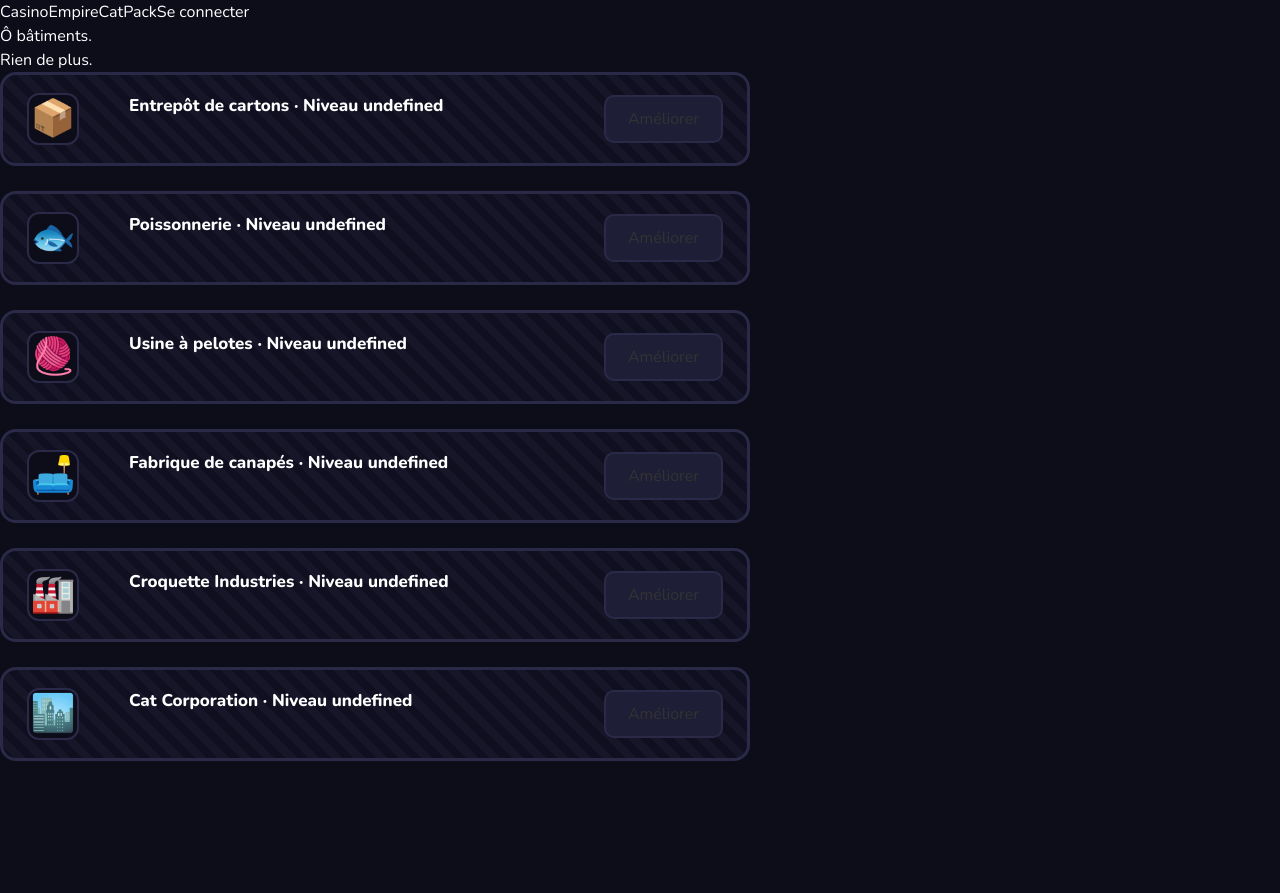
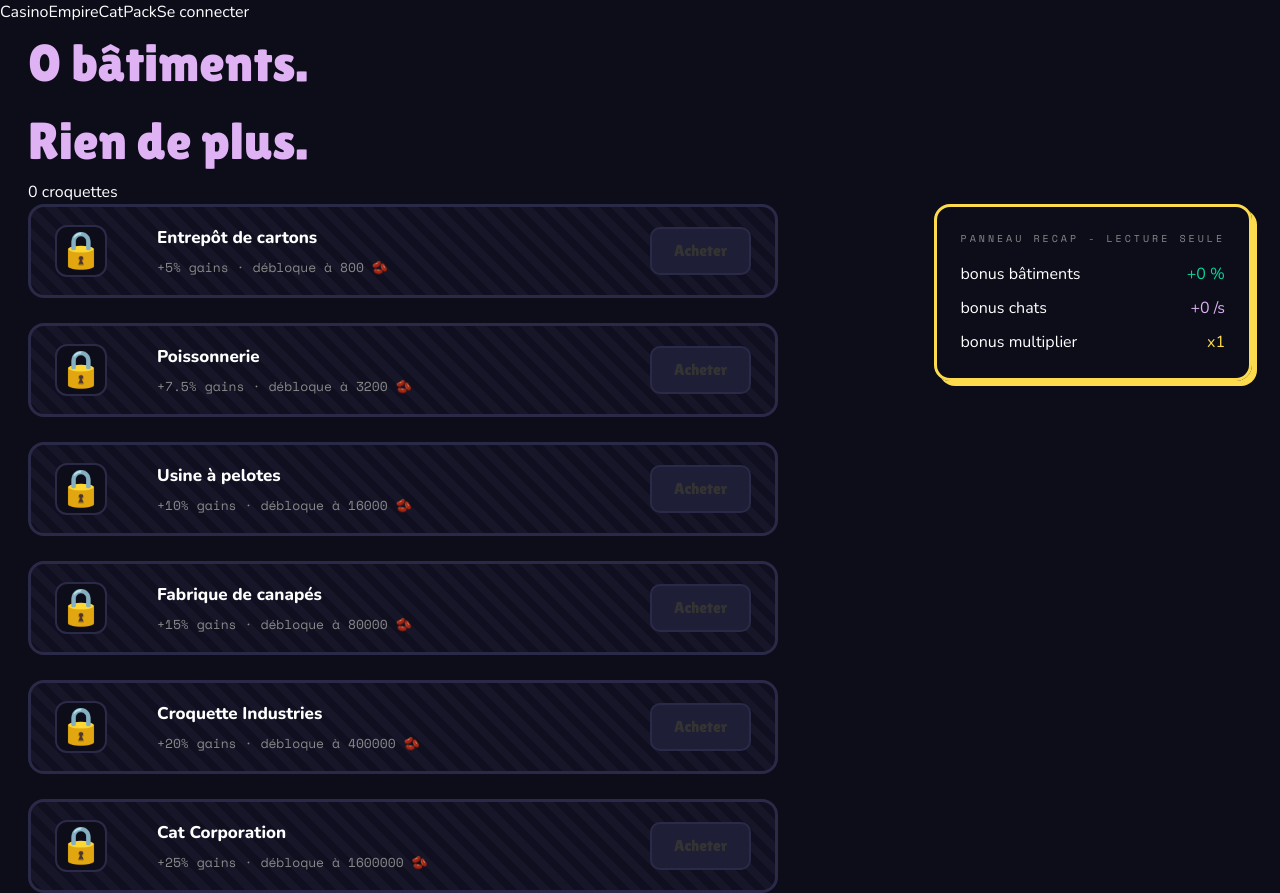
Before and after one commit to RieuThomas/Catzino, a Next.js app: page /empire in a window 1280 px wide. Before the commit the page ends 800 px from the top, so only its background shows below. Built offline with nearby package versions, Linux system fonts and the light colour scheme; no server answers.

Commit message:
empire avancement

```diff
--- /dev/null
+++ b/app/empire/_component/bonusinfos.tsx
@@ -0,0 +1,14 @@
+type BonusProps = {
+    text: string,
+    value: number,
+}
+
+export default function BonusInfos({text, value}: BonusProps) {
+    const textColor = text=="chats" ? "text-[#dfb2f4]" : text=="bâtiments" ? "text-[#06d6a0]" : "text-[#fcdc4d]"
+    const textUnit = text=="chats" ? "/s" : text=="bâtiments" ? "%" : ""
+    const plusfois = text=="multiplier" ? "x" : "+"
+    return <div className="flex flex-row justify-between">
+        <p>bonus {text}</p>
+        <p className={textColor}>{plusfois}{value} {textUnit}</p>
+    </div>
+}
--- a/app/empire/_component/cardsection.tsx
+++ b/app/empire/_component/cardsection.tsx
@@ -7,30 +7,36 @@ type BuildingCardProps = {
     bonus_per_level: number;
     max_level: number;
     level: number;
+    onUpgrade: () => void;
+    currency: number;
 };
 
-export default function BuildingCard({id, name, icon, base_price, price_growth, bonus_per_level, max_level, level}: BuildingCardProps) {
+export default function BuildingCard({id, name, icon, base_price, price_growth, bonus_per_level, max_level, level, onUpgrade, currency}: BuildingCardProps) {
     const displayIcon = level == 0 ? "🔒" : icon;
     const displayName = level == 0 ? name : `${name} · Niveau ${level}`;
     const bonusText =
-        level == 0 ? `+${level * bonus_per_level * 100}% · débloque à ${Math.floor(base_price * price_growth ** (level + 1))} 🫘`
-        : level < max_level ? `+${level * bonus_per_level * 100}% · améliorer ${Math.floor(base_price * price_growth ** (level + 1))} 🫘`
-        : "";
+        level == 0 ? `+${bonus_per_level * 100}% gains · débloque à ${Math.floor(base_price * price_growth ** (level + 1))} 🫘`
+        : level < max_level ? `+${level * bonus_per_level * 100}% gains · améliorer ${Math.floor(base_price * price_growth ** (level + 1))} 🫘`
+        : `+${bonus_per_level * 1000}% gains`;
     const buttonLabel =
         level == 0 ? "Acheter"
         : level == max_level ? "Max"
         : "Améliorer";
 
+    const canBuy =
+        level < max_level ? currency >= Math.floor(base_price * price_growth ** (level + 1))
+        : false
+
     const containerClass = `flex flex-row justify-between w-[750px] border rounded-[16px] border-3 py-[18px] px-[24px] ${
-        level > 0 ? "bg-[#161628] border-[#06d6a0]" : "border-[#2a2a48] bg-[repeating-linear-gradient(45deg,rgb(15,15,32),rgb(15,15,32)_8px,rgb(22,22,40)_8px,rgb(22,22,40)_16px)]"
+        level > 0 ? "bg-[#161628] border-[#06d6a0] shadow-[4px_4px_0px_0px_#044d39]" : "border-[#2a2a48] bg-[repeating-linear-gradient(45deg,rgb(15,15,32),rgb(15,15,32)_8px,rgb(22,22,40)_8px,rgb(22,22,40)_16px)]"
     }`;
 
     const containerIcon = `bg-[#0d0d1a] flex border rounded-[12px] border-2 w-[52px] h-[52px] justify-center items-center ${
         level > 0 ? "border-[#06d6a0]" : "border-[#2a2a48]"
     }`;
 
-    const containerButton = `text-[16px] py-[10px] px-[22px] border-2 rounded-[10px] text-[16px] ${
-        level > 0 ? "bg-[#06d6a0] border-[#0da87d] text-[#0d0d1a]" : "bg-[#1e1e36] border-[#2a2a48] text-[#333333]"
+    const containerButton = `font-lilitaone text-[16px] py-[10px] px-[22px] border-2 rounded-[10px] text-[16px] ${
+        canBuy ? "bg-[#06d6a0] border-[#0da87d] text-[#0d0d1a] shadow-[3px_3px_0px_0px_#027a5c] cursor-pointer" : "bg-[#1e1e36] border-[#2a2a48] text-[#333333]"
     }`;
 
     return (
@@ -40,12 +46,12 @@ export default function BuildingCard({id, name, icon, base_price, price_growth,
                     <p className="text-4xl">{displayIcon}</p>
                 </div>
                 <div className="flex flex-col justify-between">
-                    <p className="font-extrabold text-[17px]">{displayName}</p>
-                    <p className="text-[#888888] text-[13px]">{bonusText}</p>
+                    <p className="font-nunito font-extrabold text-[17px]">{displayName}</p>
+                    <p className="font-spacemono text-[#888888] text-[13px]">{bonusText}</p>
                 </div>
             </div>
             <div className="flex justify-center items-center">
-                <button className={containerButton}>
+                <button className={containerButton} onClick={onUpgrade}>
                     {buttonLabel}
                 </button>
             </div>
--- a/app/empire/page.tsx
+++ b/app/empire/page.tsx
@@ -1,17 +1,129 @@
-import databuildings from "./../_data/buildings.json"
-import CardSection from "./_component/cardsection"
+"use client";
 
+import { useEffect, useState } from "react";
+import databuildings from "./../_data/buildings.json";
+import CardSection from "./_component/cardsection";
+import BonusInfos from "./_component/bonusinfos";
+import { supabase } from "@/lib/supabase";
 
 export default function EmpirePage() {
-  const buildings = databuildings.buildings
+  const buildings = databuildings.buildings;
 
-  return <main>
-    <p className="text-[]">Ô bâtiments.</p>
-    <p>Rien de plus.</p>
-    <div className="flex flex-col gap-[25px]">
-      {buildings.map((building)=>(
-        <CardSection id={building.id} name={building.name} icon={building.icon} base_price={building.base_price} price_growth={building.price_growth} bonus_per_level={building.bonus_per_level} max_level={building.max_level} level={building.level}/>
-      ))}
+  const [levels, setLevels] = useState<Record<string, number>>({});
+  const [currency, setCurrency] = useState(0);
+  const [userId, setUserId] = useState<number | null>(null);
+  const [loading, setLoading] = useState(true);
+  const number = 0
+
+  useEffect(() => {
+    async function loadPlayerData() {
+      const { data: { user: authUser } } = await supabase.auth.getUser();
+      if (!authUser) {
+        setLoading(false);
+        return;
+      }
+
+      const { data: userRow, error: userError } = await supabase
+        .from("users")
+        .select("id")
+        .eq("auth_id", authUser.id)
+        .single();
+
+      if (userError || !userRow) {
+        console.error("Utilisateur introuvable :", userError);
+        setLoading(false);
+        return;
+      }
+
+      setUserId(userRow.id);
+
+      const { data: buildingsData } = await supabase
+        .from("player_buildings")
+        .select("building_id, niveau")
+        .eq("user_id", userRow.id);
+
+      if (buildingsData) {
+        const levelsMap: Record<string, number> = {};
+        buildingsData.forEach((row) => {
+          levelsMap[row.building_id] = row.niveau;
+        });
+        setLevels(levelsMap);
+      }
+
+      const { data: stateData } = await supabase
+        .from("player_state")
+        .select("croquettes")
+        .eq("id", userRow.id)
+        .single();
+
+      if (stateData) {
+        setCurrency(stateData.croquettes);
+      }
+
+      setLoading(false);
+    }
+
+    loadPlayerData();
+  }, []);
+
+  const handleUpgrade = async (building: (typeof buildings)[number]) => {
+    if (!userId) return;
+
+    const currentLevel = levels[building.id] ?? 0;
+    if (currentLevel >= building.max_level) return;
+
+    const cost = Math.floor(building.base_price * building.price_growth ** (currentLevel + 1));
+    if (currency < cost) return;
+
+    const newLevel = currentLevel + 1;
+    const newCurrency = currency - cost;
+
+    setLevels((prev) => ({ ...prev, [building.id]: newLevel }));
+    setCurrency(newCurrency);
+
+    const { error: upsertError } = await supabase
+      .from("player_buildings")
+      .upsert({ user_id: userId, building_id: building.id, niveau: newLevel });
+
+    const { error: stateError } = await supabase
+      .from("player_state")
+      .update({ croquettes: newCurrency })
+      .eq("id", userId);
+
+    if (upsertError || stateError) {
+      console.error("Erreur de sauvegarde :", upsertError ?? stateError);
+    }
+  };
+
+  const numberBuilt = Object.values(levels).filter((lvl) => lvl > 0).length;
+
+  if (loading) {
+    return <main className="px-[28px]">Chargement...</main>;
+  }
+
+  return <main className="px-[28px]">
+    <h1 className="font-lilitaone text-[52px] text-[#dfb2f4]">
+      {number} bâtiments.
+      <br />
+      Rien de plus.</h1>
+    <p>{currency} croquettes</p>
+    <div className="flex flex-row justify-between">
+      <div className="flex flex-col gap-[25px]">
+        {buildings.map((building)=>(
+          <CardSection key={building.id} id={building.id} name={building.name} icon={building.icon} base_price={building.base_price} price_growth={building.price_growth} bonus_per_level={building.bonus_per_level} max_level={building.max_level} level={levels[building.id] ?? 0} onUpgrade={() => handleUpgrade(building)} currency={currency}/>
+        ))}
+      </div>
+      <div className="sticky top-20 border-3 border-[#fcdc4d] rounded-[16px] p-[24px] h-max shadow-[5px_5px_0px_#fcdc4d]">
+        <p className="font-spacemono text-[10px] text-[#888888] mb-[16px] tracking-[3px]">PANNEAU RECAP - LECTURE SEULE</p>
+        <div className="flex flex-col gap-[10px]">
+          <BonusInfos text="bâtiments" value={numberBuilt}/>
+          <BonusInfos text="chats" value={0}/>
+          <div>
+            <BonusInfos text="multiplier" value={1}/>
+          </div>
+        </div>
+      </div>
     </div>
+
   </main>;
 }
--- a/app/globals.css
+++ b/app/globals.css
@@ -1,5 +1,11 @@
 @import url('https://fonts.googleapis.com/css2?family=Lilita+One&family=Nunito:ital,wght@0,200..1000;1,200..1000&family=Space+Mono:ital,wght@0,400;0,700;1,400;1,700&display=swap');
 @import "tailwindcss";
+
+@theme {
+  --font-lilitaone: 'Lilita One', 'Fredoka', sans-serif;
+  --font-nunito: 'Nunito', sans-serif;
+  --font-spacemono: 'Space Mono', monospace;
+}
 
 :root {
   --mint:#06D6A0;
```
Lines whose indentation alone changed are shown as unchanged.
